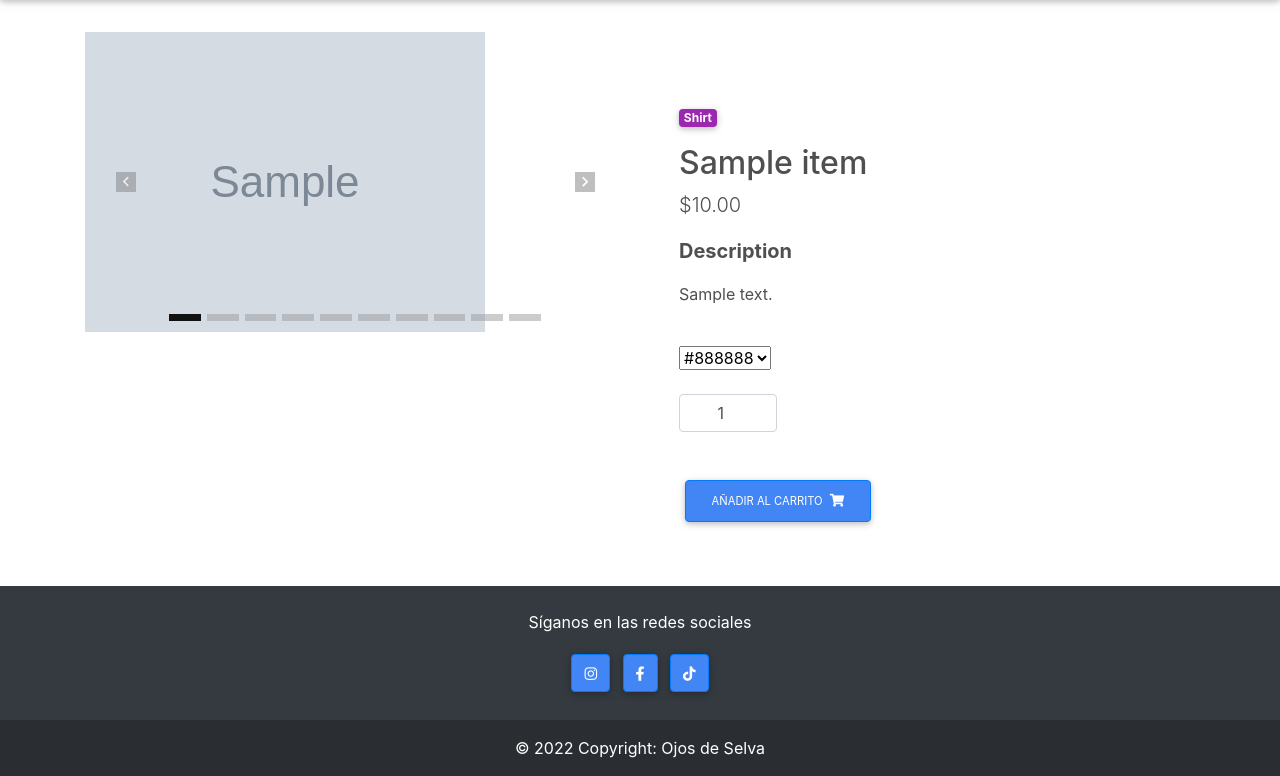
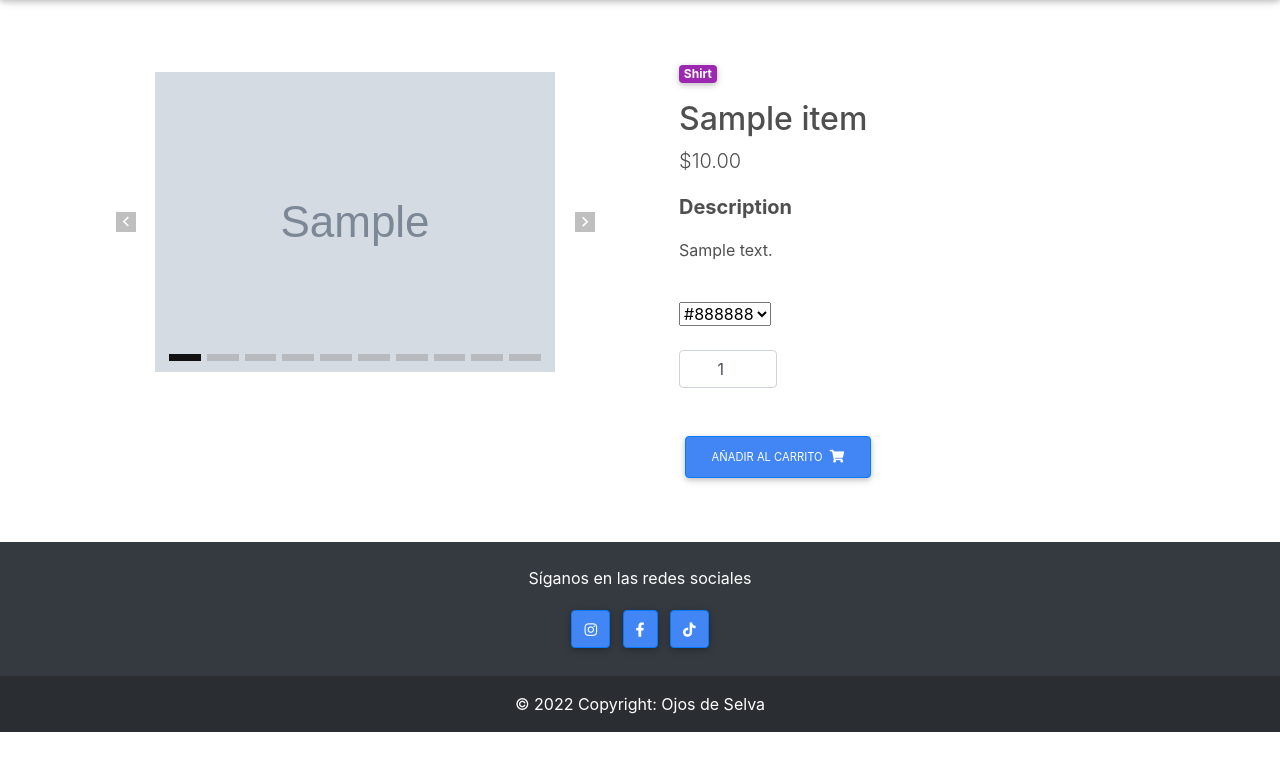
Before and after one commit to andy77bol/ojos_de_selva, a Django app: template templates/product.html in a window 1280 px wide. Shown: the part 64-840 px from the top of the page. After the commit the page ends 796 px from the top, so only its background shows below. Run offline with Django 3.2, Linux system fonts and the light colour scheme; the template is opened without the code that fills it: values that come from a table or form of the project are taken from there, others are empty; tables that the repository leaves empty hold one stand-in row (values such as "Sample post"); grey boxes marked "Sample" are stand-in pictures; some libraries are stand-ins or nearby versions.

Commit message:
adding shipping cost calculation also to backend; some style changes for the carousel designs

```diff
--- a/core/views.py
+++ b/core/views.py
@@ -147,9 +147,14 @@ class CheckoutView(View):
                     order.ref_code = create_ref_code()
                     order.customer = new_customer
                     order.department = chosen_department
+                    clothes_number = order.get_clothes_number()
                     for name, value in DEPARTMENT_PRICES:
                         if name == chosen_department:
                             shipping_price = value
+                            if 5 <= clothes_number < 10:
+                                shipping_price += 10
+                            elif clothes_number >= 10:
+                                shipping_price += 20
                     order.total_order_price = order.get_total() + shipping_price
                     order.save()
 
--- a/templates/product.html
+++ b/templates/product.html
@@ -17,6 +17,7 @@ list-style-type: none;
 .carousel {
 margin: 0px;
 height: auto;
+padding-top: 40px;
 }
 .carousel .carousel-indicators {
 bottom: -15px;
@@ -90,7 +91,7 @@ background-color: grey !important;
                         {% endif %}
 
                     </ol>
-                    <div class="carousel-inner">
+                    <div class="carousel-inner" style="text-align: center;">
                         <div class="carousel-item active">
                             <img src="{{ uniqueobject.image.url }}" class="img-fluid" alt="First slide">
                         </div>
@@ -165,7 +166,7 @@ background-color: grey !important;
             <!--Grid column-->
 
             <!--Grid column-->
-            <div class="col-md-6 mb-4 mt-5">
+            <div class="col-md-6 mb-4 mt-1">
 
                 <!--Content-->
                 <div class="p-4">
```
Also changed, not shown: templates/checkout.html (+3 -15 lines), templates/home.html (+4 -4 lines).
